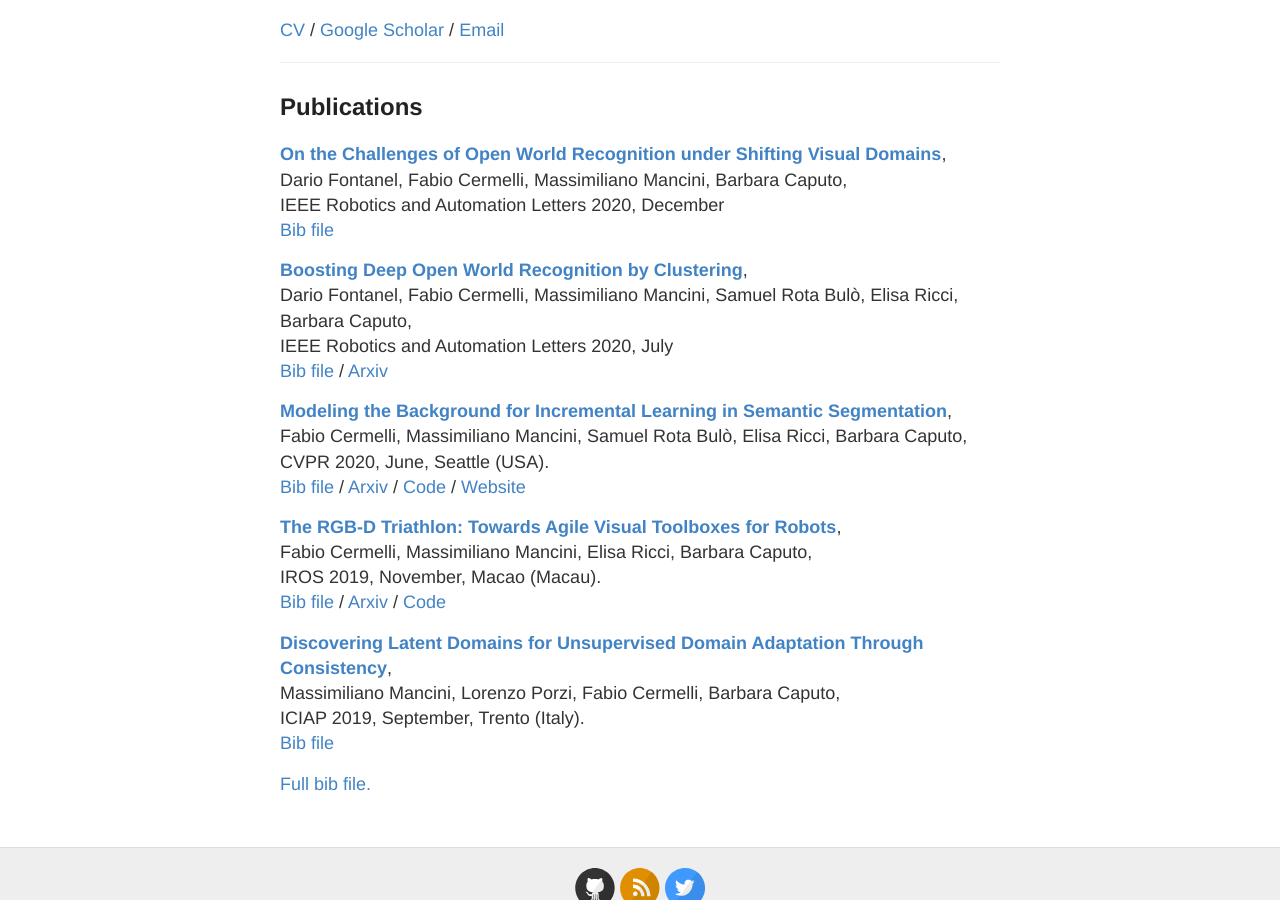
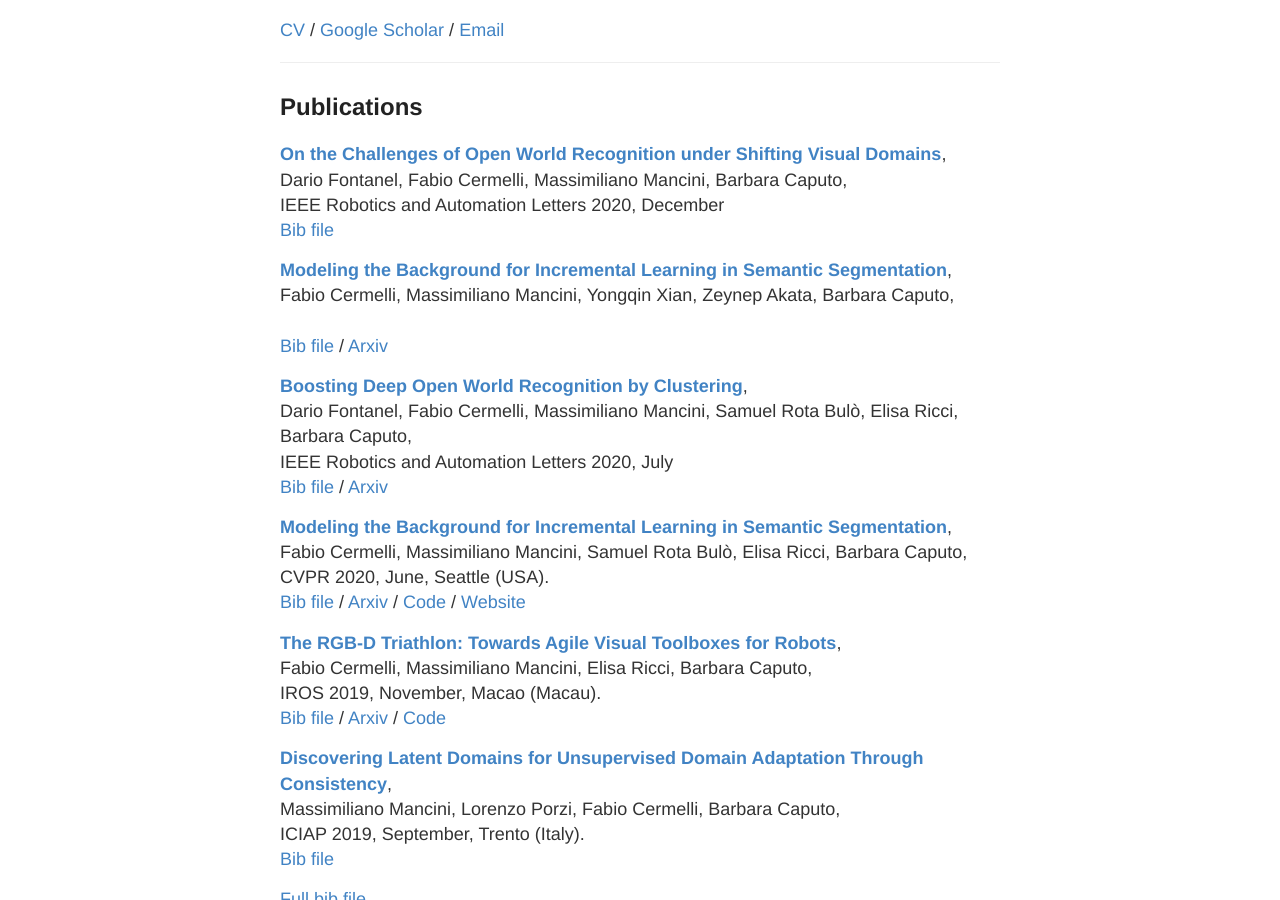
Before and after one commit to fcdl94/fcdl94.github.io, a Jekyll site: the page built from index.html, in a window 1280 px wide and 900 px high, scrolled down 377 px. Built offline with Jekyll 4.4.1, drawn with Linux system fonts in a browser that asks for light colours.

Commit message:
Added Few Guidelines

```diff
--- a/_layouts/default.html
+++ b/_layouts/default.html
@@ -26,7 +26,7 @@
           </div>
 
           <nav>
-            <a href="{{ site.baseurl }}">About</a>
+            <a href="{{ site.baseurl }}/">About</a>
             <a href="{{ site.baseurl }}/blog">Blog</a>
           </nav>
         </header>
--- /dev/null
+++ b/_papers/gifs2020.md
@@ -0,0 +1,16 @@
+---
+title: Modeling the Background for Incremental Learning in Semantic Segmentation
+authors: Fabio Cermelli, Massimiliano Mancini, Yongqin Xian, Zeynep Akata, Barbara Caputo
+arxiv: https://arxiv.org/abs/2012.01415
+link: https://arxiv.org/abs/2012.01415
+date: 2020-12-01
+tag: cermelli2020guidelines
+---
+@inProceedings{cermelli2020guidelines,
+ author = {Cermelli, Fabio and Mancini, Massimiliano and Xian, Yongqin and Akata, Zeynep and Caputo,
+    Barbara},
+ title  = {A Few Guidelines for Incremental Few-Shot Segmentation},
+ booktitle = {Arxiv},
+ year      = {2020},
+ month     = {December}
+}
--- a/about.html
+++ b/about.html
@@ -1,4 +1,4 @@
 ---
-redirect:   https://fcdl94.github.io/blog/
+redirect:   https://fcdl94.github.io/
 layout:     redirect
 ---
```
